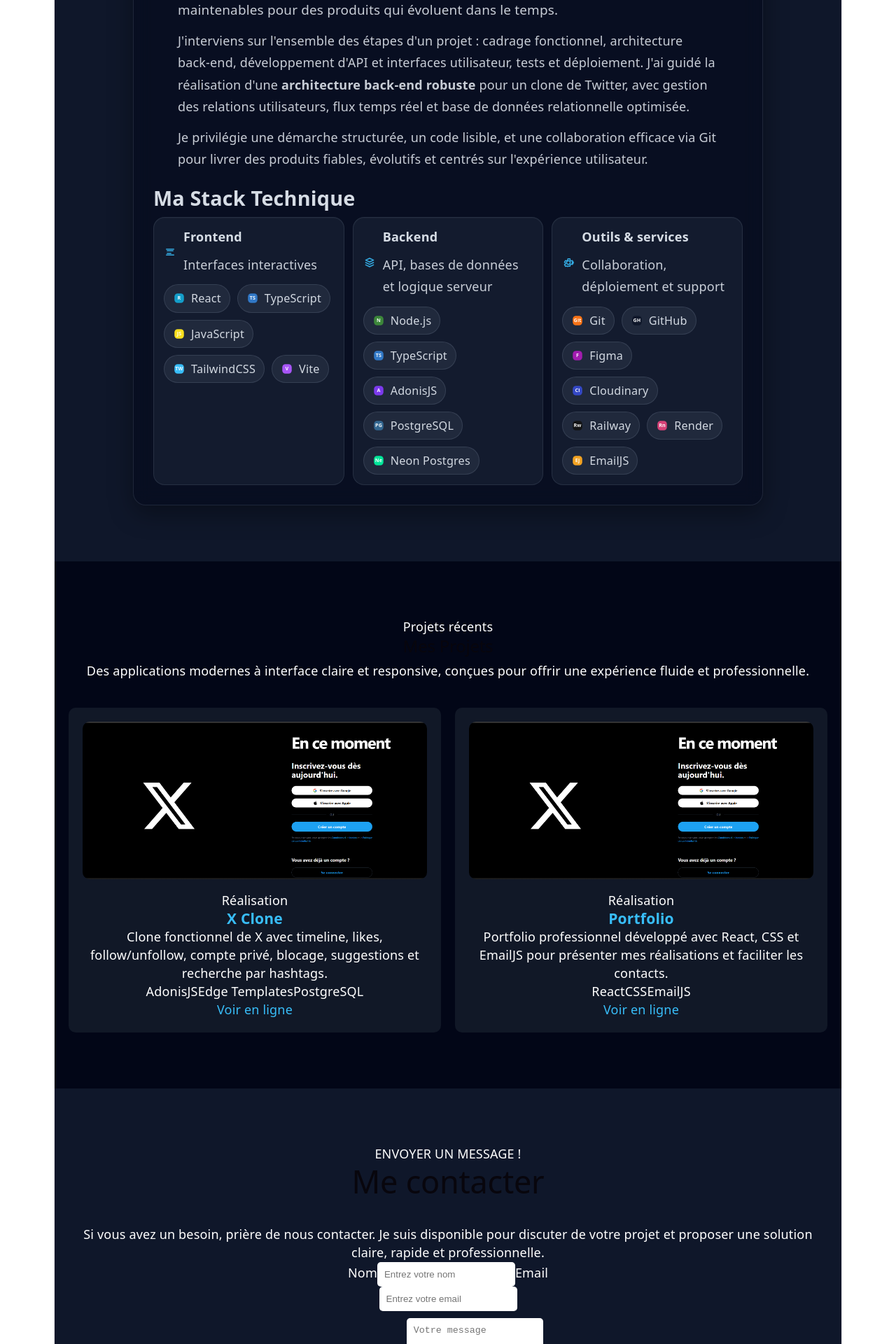
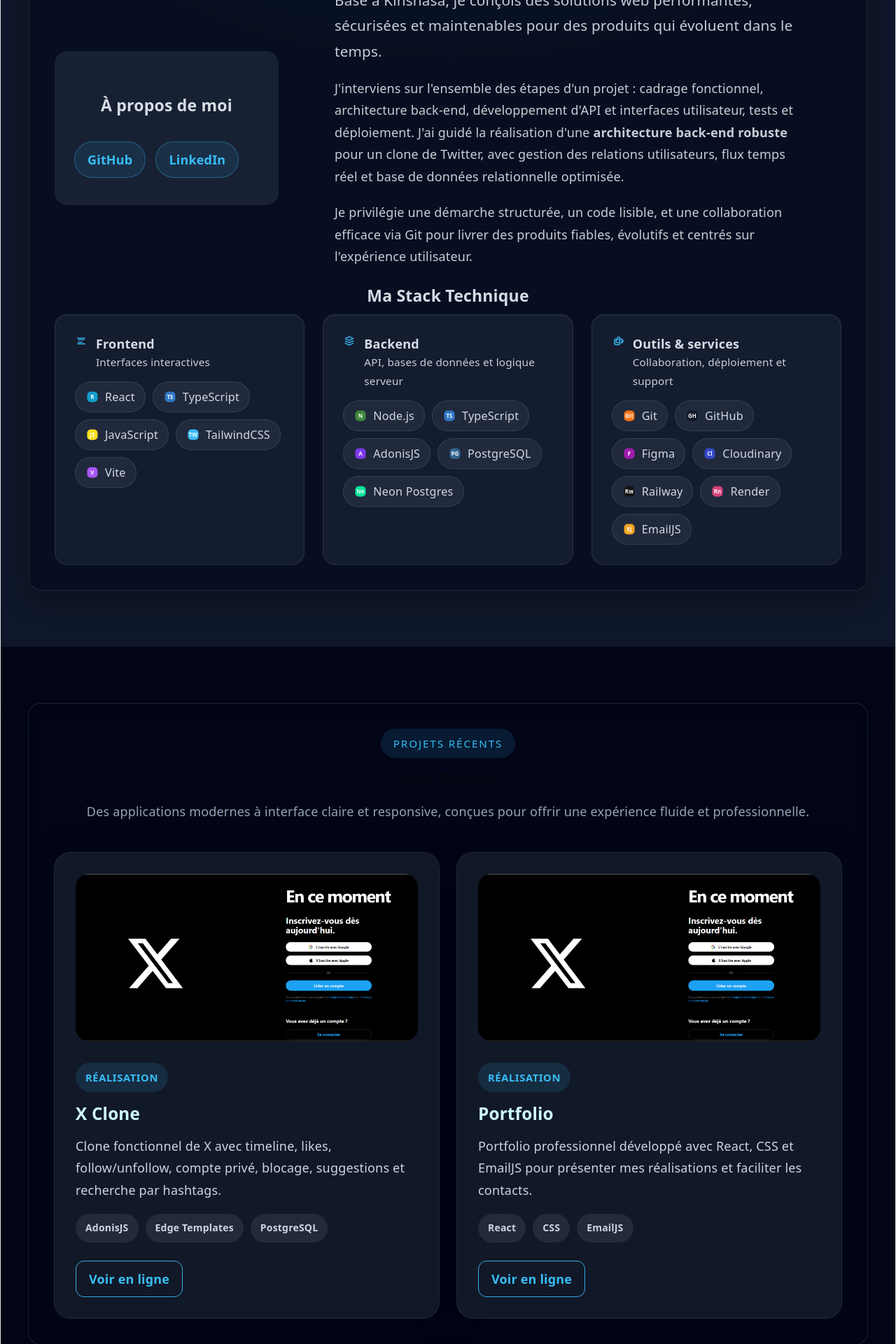
Before and after one commit to EddyMamba/portfolio, a React (Vite) app: page / in a window 1280 px wide. Shown: the part 860-2780 px from the top of the page at 70% size. Built offline with nearby package versions, Linux system fonts and the light colour scheme.

Commit message:
style(theme): optimize hero spacing and global utilities

```diff
--- a/src/App.css
+++ b/src/App.css
@@ -35,14 +35,14 @@
   display: flex;
   justify-content: space-between;
   align-items: center;
-  padding: 20px;
-  background: rgba(0, 0, 0, 0.82);
-  backdrop-filter: blur(10px);
+  padding: 18px 32px;
+  background: rgba(2, 6, 23, 0.92);
+  backdrop-filter: blur(16px);
   color: white;
   border-bottom: 1px solid rgba(148, 163, 184, 0.18);
 }
 
-.menu-icon{
+.menu-icon {
   display: none;
   cursor: pointer;
   background: transparent;
@@ -52,27 +52,39 @@
   line-height: 0;
 }
 
-.menu-icon img{
-  width: 24px;
-  height: 24px;
-  color: white;
+.menu-icon span {
+  display: block;
+  width: 20px;
+  height: 2px;
+  background: white;
+  border-radius: 999px;
+  transition: transform 0.25s ease, opacity 0.25s ease;
 }
 
-.navbar h2 a{
+.navbar h2 a {
   text-decoration: none;
   color: inherit;
 }
 
 .logo {
-  font-size: 24px;
-  font-weight: bold;
-  letter-spacing: 0.2px;
+  font-size: 0.95rem;
+  font-weight: 700;
+  letter-spacing: 0.22em;
+  text-transform: uppercase;
+}
+
+.nav-menu {
+  display: flex;
+  align-items: center;
+  gap: 28px;
 }
 
 .nav-links {
-  display: flex ;
-  list-style:none;
-  gap: 20px;
+  display: flex;
+  list-style: none;
+  gap: 26px;
+  margin: 0;
+  padding: 0;
 }
 
 .nav-links a {
@@ -80,15 +92,17 @@
   color: white;
   transition: color 0.2s ease, transform 0.2s ease;
   position: relative;
-  padding: 8px 2px;
+  padding: 6px 0;
+  font-weight: 500;
+  font-size: 0.95rem;
 }
 
-.nav-links a::after{
+.nav-links a::after {
   content: "";
   position: absolute;
   left: 0;
   right: 0;
-  bottom: 2px;
+  bottom: -4px;
   height: 2px;
   background: #38bdf8;
   transform: scaleX(0);
@@ -104,6 +118,25 @@
   transform: scaleX(1);
 }
 
+.nav-cta {
+  display: inline-flex;
+  align-items: center;
+  justify-content: center;
+  padding: 10px 18px;
+  border-radius: 999px;
+  background: #38bdf8;
+  color: #020617;
+  text-decoration: none;
+  font-weight: 700;
+  white-space: nowrap;
+  transition: transform 0.15s ease, filter 0.15s ease;
+}
+
+.nav-cta:hover {
+  transform: translateY(-1px);
+  filter: brightness(1.05);
+}
+
 .nav-links a:focus-visible,
 .btn:focus-visible,
 .btn-outline:focus-visible,
@@ -113,7 +146,7 @@
 }
 
 .hero {
-  height: 60vh;
+  min-height: 80vh;
   display: flex;
   align-items: center;
   justify-content: center;
@@ -121,30 +154,48 @@
   background: radial-gradient(1200px 500px at 50% -100px, rgba(56, 189, 248, 0.28), transparent 60%),
               #0f172a;
   color: white;
-  padding: 20px;
+  padding: 30px 20px;
+}
+
+.hero-content {
+  max-width: 760px;
+  width: 100%;
+}
+
+.hero-eyebrow {
+  color: #94a3b8;
+  letter-spacing: 0.24em;
+  text-transform: uppercase;
+  font-size: 0.78rem;
+  margin-bottom: 1rem;
 }
 
 .hero-content h1 {
-  font-size: 3rem;
+  font-size: clamp(2rem, 5vw, 3.5rem);
+  margin: 0;
+  line-height: 1.02;
 }
 
 .hero-content h2 {
   color: #38bdf8;
-  margin: 10px 0;
+  margin: 20px auto 0;
+  font-size: clamp(1.1rem, 1.8vw, 1.6rem);
+  max-width: 680px;
 }
 
 .hero-content p {
-  width: 90%;
-  max-width: 500px;
-  margin: 0 auto 20px;
+  max-width: 660px;
+  margin: 24px auto 0;
   color: rgba(226, 232, 240, 0.92);
-  line-height: 1.7;
+  line-height: 1.8;
 }
 
 .hero-buttons {
   display: flex;
-  gap: 15px;
+  flex-wrap: wrap;
+  gap: 16px;
   justify-content: center;
+  margin-top: 32px;
 }
 
 .btn {
@@ -197,9 +248,9 @@
 .about-card{
   margin: 28px auto 0;
   width: 100%;
-  max-width: 900px;
+  max-width: 1200px;
   text-align: left;
-  padding: 28px;
+  padding: 36px;
   border-radius: 18px;
   background: rgba(2, 6, 23, 0.45);
   border: 1px solid rgba(148, 163, 184, 0.16);
@@ -218,21 +269,22 @@
   padding-bottom: 14px;
   margin-bottom: 6px;
   border-bottom: 1px solid rgba(148, 163, 184, 0.12);
-  text-align: left;
+  text-align: center;
 }
 
 .about-titleRow{
   display: inline-flex;
-  align-items: center;
+  text-align: center;
   gap: 12px;
   min-width: 0;
 }
 
 .about-header h2{
-  margin: 0;
-  font-size: clamp(1.6rem, 3.2vw, 2.1rem);
+
+  font-size: clamp(1.3rem, 2.5vw, 1.8rem);
   letter-spacing: -0.02em;
   line-height: 1.1;
+  align-items: center;
 }
 
 .about-badge{
@@ -279,82 +331,179 @@
 
 .about-content{
   width: 100%;
-  max-width: 75ch;
+  max-width: 100%;
   margin: 0 auto;
 }
 
+.about-body {
+  display: grid;
+  gap: 80px;
+  align-items: center;
+}
+
+.about-sidebar {
+  display: flex;
+  flex-direction: column;
+  justify-content: center;
+  gap: 24px;
+  padding: 28px;
+  border-radius: 18px;
+  background: rgba(30, 41, 59, 0.72);
+  min-height: 220px;
+}
+
+.about-sidebar h3 {
+  margin: 0;
+  font-size: clamp(1.1rem, 1.8vw, 1.5rem);
+  color: rgba(226, 232, 240, 0.96);
+  text-align: left;
+}
+
+.about-links {
+  display: flex;
+  flex-wrap: wrap;
+  gap: 14px;
+}
+
+.about-link {
+  display: inline-flex;
+  align-items: center;
+  justify-content: center;
+  padding: 12px 18px;
+  border-radius: 999px;
+  border: 1px solid rgba(56, 189, 248, 0.35);
+  background: rgba(56, 189, 248, 0.1);
+  color: #38bdf8;
+  font-weight: 700;
+  text-decoration: none;
+  transition: transform 0.2s ease, background 0.2s ease;
+}
+
+.about-link:hover {
+  background: rgba(56, 189, 248, 0.18);
+  transform: translateY(-1px);
+}
+
+.about-sidebar p {
+  margin: 0;
+  line-height: 1.8;
+  color: rgba(226, 232, 240, 0.84);
+}
+
+@media (min-width: 1024px) {
+  .about-body {
+    grid-template-columns: 300px minmax(0, 1fr);
+  }
+}
+
+.about-copy {
+  display: grid;
+  gap: 20px;
+  justify-items: start;
+}
+
 .about-lead{
-  font-size: 1.05rem;
-  color: rgba(226, 232, 240, 0.96);
+  font-size: 1.15rem;
+  color: rgba(226, 232, 240, 0.98);
+  max-width: 680px;
+  margin: 0;
+  text-align: left;
 }
 
 .about h3{
   margin: 26px 0 14px;
-  font-size: clamp(1.25rem, 2.4vw, 1.6rem);
+  font-size: clamp(1rem, 1.8vw, 1.3rem);
   color: rgba(226, 232, 240, 0.95);
+  text-align: center;
 }
 .about p {
   width: 100%;
-  max-width: none;
-  margin: 12px auto 0;
+  max-width: 680px;
+  margin: 0;
   line-height: 1.75;
   color: rgba(226, 232, 240, 0.88);
   text-align: left;
 }
 
+@media (min-width: 940px) {
+  .about-body {
+    grid-template-columns: 320px minmax(0, 1fr);
+  }
+}
+
+@media (max-width: 940px) {
+  .about-sidebar,
+  .about-copy {
+    text-align: center;
+  }
+
+  .about-sidebar h3,
+  .about-copy p,
+  .about-copy .about-lead {
+    text-align: center;
+  }
+}
+
 .tech-list {
   display: grid;
-  grid-template-columns: 1fr;
+  grid-template-columns: repeat(auto-fit, minmax(300px, 1fr));
   list-style: none;
-  gap: 12px;
+  gap: 26px;
   padding: 0;
   margin: 0;
 }
 
 .tech-group {
-  background: rgba(30, 41, 59, 0.55);
-  padding: 14px 14px;
-  border-radius: 16px;
-  border: 1px solid rgba(148, 163, 184, 0.14);
-  box-shadow: inset 0 1px 0 rgba(255, 255, 255, 0.03);
+  background: rgba(30, 41, 59, 0.58);
+  padding: 28px;
+  border-radius: 18px;
+  border: 1px solid rgba(148, 163, 184, 0.16);
+  box-shadow: inset 0 1px 0 rgba(255, 255, 255, 0.04);
   transition: transform 0.18s ease, border-color 0.18s ease, background 0.18s ease;
 }
 
-.tech-group:hover{
+.tech-group:hover {
   transform: translateY(-2px);
   border-color: rgba(56, 189, 248, 0.22);
-  background: rgba(30, 41, 59, 0.65);
+  background: rgba(30, 41, 59, 0.7);
 }
 
-.tech-group__header{
+.tech-group__header {
   display: flex;
-  align-items: center;
-  gap: 10px;
-  margin-bottom: 12px;
+  align-items: flex-start;
+  gap: 12px;
+  margin-bottom: 14px;
 }
 
-.tech-group__header h4{
+.tech-group__header h4 {
   margin: 0;
   font-size: 1rem;
   letter-spacing: 0.2px;
   color: rgba(226, 232, 240, 0.95);
 }
 
-.stack-icon{
+.tech-group__subtitle {
+  margin: 6px 0 0;
+  font-size: 0.85rem;
+  color: rgba(148, 163, 184, 0.95);
+  line-height: 1.4;
+}
+
+.stack-icon {
   width: 18px;
   height: 18px;
   color: rgba(56, 189, 248, 0.9);
   flex: none;
 }
 
-.tech-group__chips{
+.tech-group__chips {
   display: flex;
   flex-wrap: wrap;
   gap: 10px;
 }
 
 .chip {
-  padding: 6px 12px;
+  padding: 8px 14px;
   border-radius: 999px;
   background: rgba(148, 163, 184, 0.10);
   border: 1px solid rgba(148, 163, 184, 0.18);
@@ -363,17 +512,14 @@
   display: inline-flex;
   align-items: center;
   gap: 8px;
+  transition: transform 0.2s ease, background 0.2s ease, border-color 0.2s ease;
 }
 
-.chip-logo{
-  width: 18px;
-  height: 18px;
+.chip-logo {
+  width: 20px;
+  height: 20px;
   flex: none;
   display: block;
-}
-
-.chip {
-  transition: all 0.2s ease;
 }
 
 .chip:hover {
@@ -449,43 +595,173 @@
   text-align: center;
 }
 
+.projects-card {
+  width: 100%;
+  max-width: 1200px;
+  margin: 0 auto;
+  padding: 36px;
+  border-radius: 18px;
+  background: rgba(2, 6, 23, 0.45);
+  border: 1px solid rgba(148, 163, 184, 0.16);
+  box-shadow:
+    0 12px 34px rgba(0, 0, 0, 0.35),
+    inset 0 1px 0 rgba(255, 255, 255, 0.04);
+  backdrop-filter: blur(12px);
+}
+
+.section-header {
+  max-width: 100%;
+  margin: 0 auto;
+}
+
+.section-tag {
+  display: inline-block;
+  margin-bottom: 16px;
+  padding: 8px 18px;
+  border-radius: 999px;
+  background: rgba(56, 189, 248, 0.12);
+  color: #38bdf8;
+  font-size: 0.85rem;
+  letter-spacing: 0.12em;
+  text-transform: uppercase;
+}
+
+.section-description {
+  color: #94a3b8;
+  margin-top: 16px;
+  line-height: 1.85;
+}
+
 .projects-container {
   display: grid;
-  grid-template-columns: repeat(auto-fit, minmax(250px, 1fr));
-  gap: 20px;
-  margin-top: 40px;
+  grid-template-columns: repeat(auto-fit, minmax(280px, 1fr));
+  gap: 24px;
+  margin: 40px auto 0;
+  max-width: 100%;
+}
+
+.navbar {
+  position: sticky;
+  top: 0;
+  z-index: 1000;
+  display: flex;
+  justify-content: center;
+  background: rgba(2, 6, 23, 0.92);
+  backdrop-filter: blur(16px);
+  color: white;
+  border-bottom: 1px solid rgba(148, 163, 184, 0.18);
+  padding: 14px 0;
+}
+
+.navbar-inner {
+  width: 100%;
+  max-width: 1200px;
+  display: flex;
+  justify-content: space-between;
+  align-items: center;
+  padding: 0 20px;
 }
 
 .project-card {
   background: #111827;
-  padding: 20px;
-  border-radius: 10px;
-  transition: 0.3s;
+  padding: 30px;
+  border-radius: 24px;
+  border: 1px solid rgba(148, 163, 184, 0.12);
+  box-shadow: 0 24px 70px rgba(0, 0, 0, 0.18);
+  transition: transform 0.32s ease, border-color 0.32s ease;
+  display: grid;
+  gap: 24px;
 }
 
 .project-card:hover {
-  transform: translateY(-5px);
+  transform: translateY(-8px);
+  border-color: rgba(56, 189, 248, 0.25);
+}
+
+.project-card__visual img {
+  width: 100%;
+  height: 240px;
+  object-fit: cover;
+  border-radius: 20px;
+}
+
+.project-card__info {
+  display: grid;
+  gap: 18px;
+  text-align: left;
+}
+
+.project-card__label {
+  display: inline-flex;
+  align-items: center;
+  justify-content: center;
+  padding: 8px 14px;
+  border-radius: 999px;
+  background: rgba(56, 189, 248, 0.12);
+  color: #38bdf8;
+  font-size: 0.82rem;
+  font-weight: 700;
+  letter-spacing: 0.04em;
+  text-transform: uppercase;
+  width: fit-content;
 }
 
 .project-card h3 {
+  color: #cffafe;
+  margin: 0;
+  font-size: 1.35rem;
+}
+
+.project-card p {
+  margin: 0;
+  color: #cbd5e1;
+  line-height: 1.75;
+}
+
+.tech-badges {
+  display: flex;
+  flex-wrap: wrap;
+  gap: 10px;
+  margin: 0;
+}
+
+.tech-badge {
+  display: inline-flex;
+  align-items: center;
+  padding: 7px 14px;
+  border-radius: 999px;
+  background: rgba(255, 255, 255, 0.08);
+  color: #cbd5e1;
+  font-size: 0.78rem;
+  font-weight: 600;
+}
+
+.project-card__actions {
+  display: flex;
+  flex-wrap: wrap;
+  gap: 14px;
+  margin-top: 8px;
+}
+
+.project-card__actions a {
+  padding: 12px 18px;
+  border-radius: 12px;
+  text-decoration: none;
+  background: #38bdf8;
+  color: #020617;
+  font-weight: 700;
+  transition: transform 0.18s ease, filter 0.18s ease;
+}
+
+.project-card__actions a:last-child {
+  background: transparent;
+  border: 1px solid rgba(56, 189, 248, 0.9);
   color: #38bdf8;
 }
 
-.tech {
-  display: inline-block;
-  margin: 10px 0;
-  color: #94a3b8;
-}
-
-.project-card a {
-  color: #38bdf8;
-  text-decoration: none;
-}
-
-.project-card img {
-  width: 100%;
-  border-radius: 10px;
-  margin-bottom: 10px;
+.project-card__actions a:hover {
+  transform: translateY(-1px);
+  filter: brightness(1.05);
 }
 
 .buttons {
@@ -509,9 +785,141 @@
 }
 
 .contact h2{
-  font-size: 2.5rem;
-  margin-bottom: 2rem;
+  font-size: 1.6rem;
+  margin-bottom: 1.25rem;
 
+}
+
+.contact-card {
+  width: 100%;
+  max-width: 1180px;
+  margin: 0 auto;
+  padding: 48px 42px;
+  border-radius: 24px;
+  background: rgba(2, 6, 23, 0.72);
+  border: 1px solid rgba(148, 163, 184, 0.20);
+  box-shadow: 0 28px 80px rgba(0, 0, 0, 0.32);
+  backdrop-filter: blur(14px);
+}
+
+.contact-card-header {
+  display: grid;
+  gap: 14px;
+  margin-bottom: 28px;
+  padding-bottom: 14px;
+  border-bottom: 1px solid rgba(148, 163, 184, 0.18);
+}
+
+.contact-card-header h2 {
+  font-size: clamp(1.5rem, 2.3vw, 2rem);
+  margin: 0;
+  letter-spacing: -0.03em;
+}
+
+.contact-intro {
+  color: #cbd5e1;
+  line-height: 1.85;
+  margin: auto;
+  max-width: 500px;
+  text-align: center;
+}
+
+.contact-form {
+  display: grid;
+  gap: 24px;
+  margin-top: 26px;
+  font-size: 1.08rem;
+  max-width: 900px;
+  margin-left: auto;
+  margin-right: auto;
+}
+
+.contact-row {
+  display: grid;
+  gap: 18px;
+}
+
+.contact-field {
+  display: grid;
+  gap: 10px;
+}
+
+.contact-field span {
+  font-size: 0.95rem;
+  font-weight: 600;
+  color: #94a3b8;
+  text-align: left;
+}
+
+.contact-field input,
+.contact-field textarea {
+  padding: 18px 20px;
+  border-radius: 16px;
+  border: 1px solid rgba(148, 163, 184, 0.18);
+  background: rgba(255, 255, 255, 0.05);
+  color: rgba(226, 232, 240, 0.98);
+  min-height: 32px;
+  font-size: 1rem;
+  line-height: 1.6;
+  transition: border-color 0.2s ease, box-shadow 0.2s ease, transform 0.2s ease;
+}
+
+.contact-field input::placeholder,
+.contact-field textarea::placeholder {
+  color: rgba(203, 213, 225, 0.7);
+}
+
+.contact-field input:focus,
+.contact-field textarea:focus {
+  border-color: rgba(56, 189, 248, 0.95);
+  box-shadow: 0 0 0 6px rgba(56, 189, 248, 0.1);
+  outline: none;
+  transform: translateY(-1px);
+}
+
+.contact-field--full {
+  grid-column: 1 / -1;
+}
+
+.contact-field textarea {
+  min-height: 120px;
+}
+
+.contact-form button {
+  padding: 18px 24px;
+  border-radius: 16px;
+  background: linear-gradient(135deg, #38bdf8 0%, #0ea5e9 100%);
+  color: #020617;
+  font-weight: 700;
+  border: none;
+  cursor: pointer;
+  transition: transform 0.2s ease, filter 0.2s ease;
+  width: 100%;
+  max-width: 900px;
+  justify-self: start;
+}
+
+.contact-form button:hover {
+  transform: translateY(-1px);
+  filter: brightness(1.05);
+}
+
+.contact-success {
+  margin: 0;
+  font-weight: 600;
+  color: #86efac;
+}
+
+@media (min-width: 860px) {
+  .contact-row {
+    grid-template-columns: repeat(2, minmax(0, 1fr));
+  }
+}
+
+@media (min-width: 860px) {
+  .contact-row {
+    grid-template-columns: repeat(2, minmax(0, 1fr));
+  }
 }
 
 .menu-icon{
@@ -522,34 +930,55 @@
 
 @media (max-width: 768px){
 
+  .navbar {
+    padding: 12px 0;
+  }
+
+  .navbar-inner {
+
+    gap: 16px;
+  }
+
   .menu-icon{
     display: inline-flex;
   }
-  .nav-links{
-    position: absolute;
-    top: 75px;
-    right: 0;
-    background: #000000b5;
-     flex-direction: column;
-    width: 100%;
-    padding: 20px;
+  .nav-menu {
+    position: fixed;
+    top: 0;
+    left: 0;
+    width: 280px;
+    height: 100vh;
+    background: rgba(2, 6, 23, 0.98);
     display: flex;
-    gap: 10px;
-    border-bottom: 1px solid rgba(148, 163, 184, 0.18);
-    transform: translateY(-8px);
-    opacity: 0;
+
+    gap: 20px;
+    padding: 80px 20px 22px;
+    border-right: 1px solid rgba(148, 163, 184, 0.18);
+    transform: translateX(-100%);
+    opacity: 1;
     pointer-events: none;
-    transition: transform 0.2s ease, opacity 0.2s ease;
+    transition: transform 0.3s ease;
+    z-index: 999;
+  }
+  .nav-menu.active {
+    transform: translateX(0);
+    pointer-events: auto;
+  }
 
-  }
-  .nav-links.active{
-    transform: translateY(0);
-    opacity: 1;
-    pointer-events: auto;
+  .nav-links {
+    flex-direction: column;
+    gap: 12px;
   }
 
   .nav-links a{
     padding: 12px 8px;
+    display: block;
+  }
+
+  .nav-cta {
+    width: 100%;
+    padding: 14px 16px;
+    font-size: 0.95rem;
   }
 
   .hero-content{
@@ -571,9 +1000,6 @@
   margin-bottom: 2rem;
 }
 
-
-
-
   .projects-container{
     grid-template-columns: 1fr;
   }
@@ -589,9 +1015,55 @@
 
 .buttons a {
   padding: 5px 5px;
+}
 
+  .contact-card {
+    max-width: 100%;
+    padding: 28px 20px;
+    border-radius: 18px;
+  }
+
+  .contact-card-header {
+    margin-bottom: 20px;
+    padding-bottom: 12px;
+  }
+
+  .contact-form {
+    gap: 16px;
+    margin-top: 16px;
+    font-size: 1rem;
+    max-width: 100%;
+  }
+
+  .contact-row {
+    gap: 14px;
+    grid-template-columns: 1fr;
+  }
+
+  .contact-field input,
+  .contact-field textarea {
+    padding: 14px 16px;
+    min-height: 52px;
+    font-size: 16px;
+  }
+
+  .contact-field textarea {
+    min-height: 200px;
+  }
+
+  .contact-form button {
+    padding: 16px 18px;
+    width: 100%;
+    max-width: 100%;
+    border-radius: 14px;
+  }
+
+
+.container {
+
+  margin: 0 auto;
+  padding: 0 0px;
+}
 
 
 }
-
-}
--- a/src/index.css
+++ b/src/index.css
@@ -50,12 +50,18 @@
   }
 }
 
+html {
+  min-height: 100svh;
+}
+
 body {
   margin: 0;
+  width: 100%;
+  min-height: 100svh;
 }
 
 #root {
-  width: 1126px;
+  width: 100%;
   max-width: 100%;
   margin: 0 auto;
   text-align: center;
```
